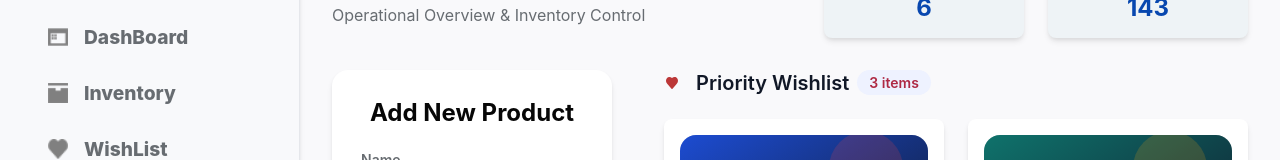
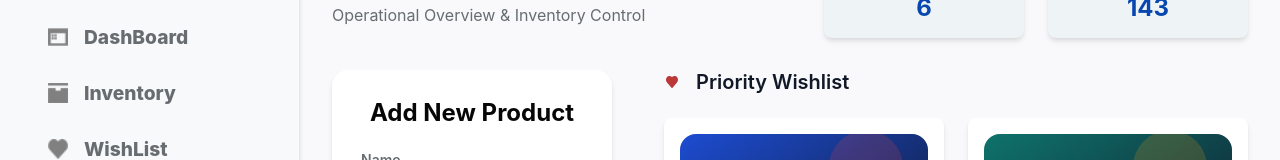
Before and after one commit to RxDB/intern_website, a React (Vite) app: page / in a window 1280 px wide. Shown: the part 165-325 px from the top of the page. Built offline with nearby package versions, Linux system fonts and the light colour scheme.

Commit message:
Remove wishlist count

```diff
--- a/src/components/WishList/WishList.jsx
+++ b/src/components/WishList/WishList.jsx
@@ -12,7 +12,6 @@ const WishList = ({ wish = [], handleDelete }) => {
             <h2 className={styles.title}>
                 <img src={heartIcon} alt="" aria-hidden="true" className={styles.titleIcon} />
                 Priority Wishlist</h2>
-            <span className={styles.badge}>{wish.length} items</span>
         </div>
 
         {wish.length === 0 ? (
--- a/src/components/WishList/WishList.module.css
+++ b/src/components/WishList/WishList.module.css
@@ -26,15 +26,6 @@
   flex-shrink: 0;
 }
 
-.badge {
-  background-color: #eef2ff;
-  color: #ae2944;
-  padding: 0.25rem 0.75rem;
-  border-radius: 9999px;
-  font-size: 0.875rem;
-  font-weight: 600;
-}
-
 .list {
   display: grid;
   grid-template-columns: repeat(auto-fill, minmax(260px, 1fr));
```
